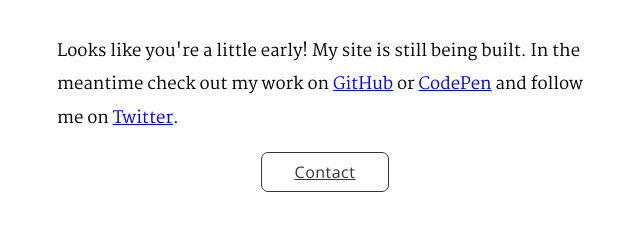
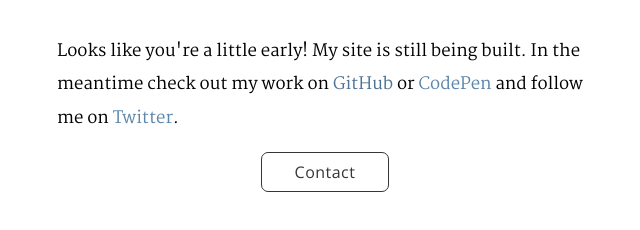
Before and after one commit to ffffranklin/ffffranklin.github.io, a Next.js app: page / in a window 1280 px wide. In both pictures the pointer is over the link "GitHub". Shown: the part 244-474 px from the top of the page, without its empty margins (315-955 px from the left). Built offline with nearby package versions, Linux system fonts and the light colour scheme; a web font is replaced by a local one.

Commit message:
Finalize link and button colors/transitions

```diff
--- a/components/home.module.scss
+++ b/components/home.module.scss
@@ -13,6 +13,15 @@
     font-size: $font-size-normal;
     line-height: 2.1rem;
   }
+
+   a {
+     text-decoration: none;
+     color: $horizon;
+
+     &:hover {
+       color: scale-color($horizon, $lightness: -14%);
+     }
+   }
 }
 
 .introBtnWrapper {
@@ -34,12 +43,15 @@
   font-family: $font-family-one;
   border-radius: 7px;
   border: 1px solid $color-bg-three;
+  text-decoration: none;
   background: transparent;
   color: $color-font-one;
 
   &:hover {
-    border: 1px solid $color-bg-two;
-    color: $color-font-four;
+    border-width: 1px;
+    border-style: solid;
+    border-color: scale-color($horizon, $lightness: -20%);
+    color: scale-color($color-font-four, $lightness: -20%);
     transition: all 70ms ease-out
   }
 }
```
